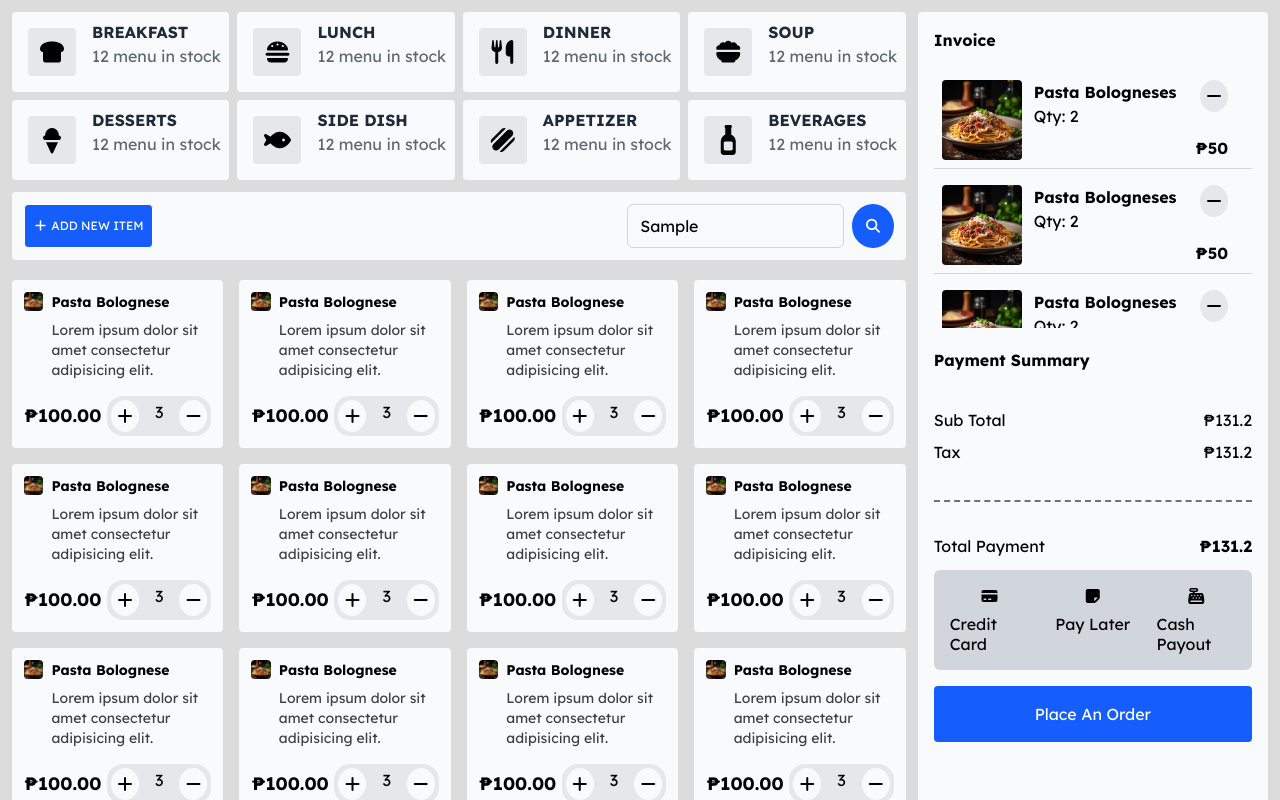
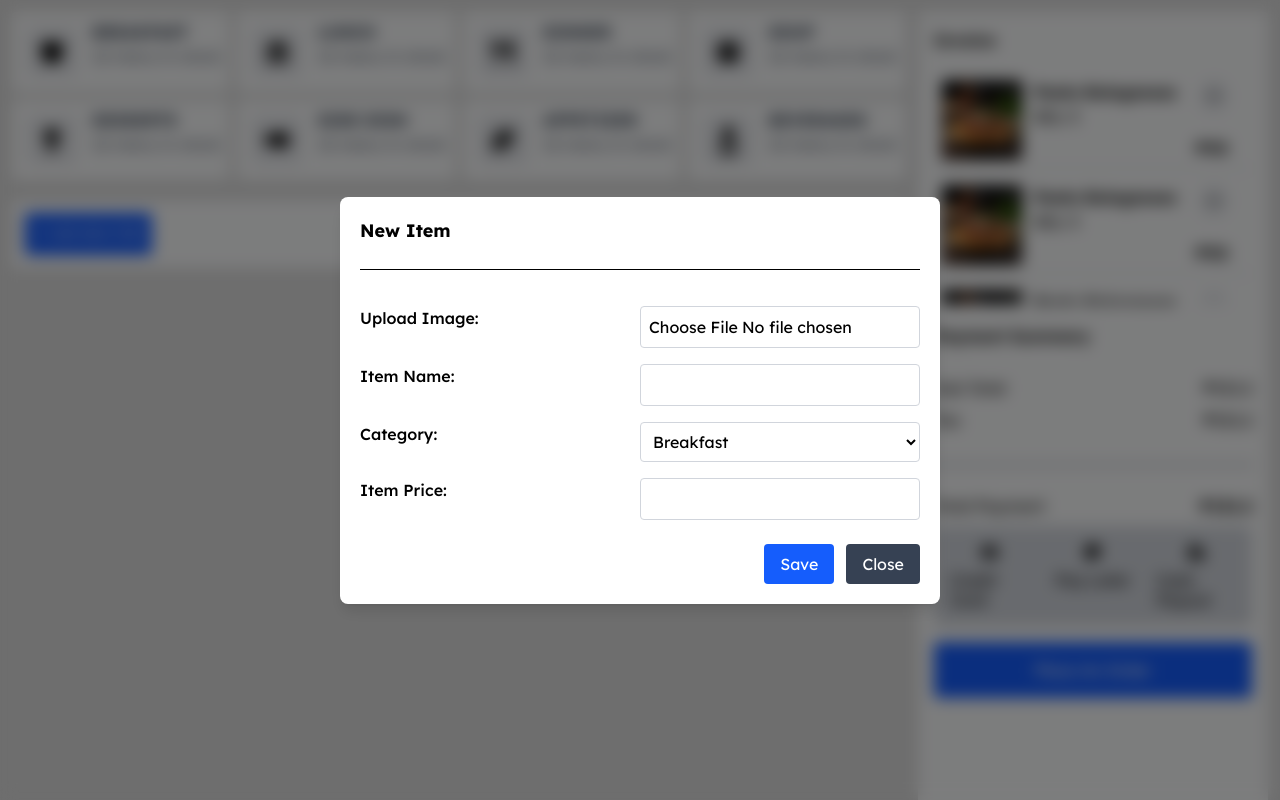
Before and after one commit to RommelAgasa/POS, a React (Vite) app: page / in a window 1280 px wide. Both pictures are taken after typing "Sample" into the empty fields and a click on the button "ADD NEW ITEM". Built offline with nearby package versions, Linux system fonts and the light colour scheme.

Commit message:
add modal

```diff
--- a/src/App.jsx
+++ b/src/App.jsx
@@ -6,7 +6,7 @@ import Invoice from './components/invoice';
 function App() {
   return (
     <div className="grid grid-cols-7 gap-3 p-3 overflow-hidden h-screen">
-      <div className='grid col-span-5 gap-3'>
+      <div className='col-span-5 gap-3'>
         <div>
           <Category />
         </div>
--- /dev/null
+++ b/src/components/form.tsx
@@ -0,0 +1,91 @@
+import { useState } from "react";
+
+type FormProps = {
+    onCLose(): void;
+}
+
+
+export default function AddNewItemForm({onCLose} : FormProps) {
+  const [selectedFile, setSelectedFile] = useState<File | null>(null);
+
+  function handleFileChange(e: React.ChangeEvent<HTMLInputElement>) {
+    if (e.target.files && e.target.files.length > 0) {
+      setSelectedFile(e.target.files[0]);
+    }
+  }
+
+  function handleSubmit(e: React.FormEvent<HTMLFormElement>) {
+    e.preventDefault();
+    if (selectedFile) {
+      console.log("File selected:", selectedFile);
+      // Example: upload using FormData
+      // const formData = new FormData();
+      // formData.append("image", selectedFile);
+      // await fetch("/api/upload", { method: "POST", body: formData });
+    } else {
+      alert("Please select a file first!");
+    }
+  }
+
+  return (
+    <form onSubmit={handleSubmit} className="space-y-3">
+      <div className="grid gap-4 ">
+        <div className="border-b"></div>
+        <div className="grid grid-cols-2 mt-5">
+            <label className="block mb-1 font-medium">Upload Image:</label>
+            <input
+            type="file"
+            accept="image/*"
+            onChange={handleFileChange}
+            className="block w-full border border-gray-300 rounded p-2"
+            />
+        </div>
+        <div className="grid grid-cols-2">
+            <label className="block mb-1 font-medium">Item Name:</label>
+            <input
+            type="text"
+            className="block w-full border border-gray-300 rounded p-2"
+            />
+        </div>
+        <div className="grid grid-cols-2">
+            <label className="block mb-1 font-medium">Category:</label>
+            <select className="block w-full border border-gray-300 rounded p-2">
+                <option value="Breakfast">Breakfast</option>
+                <option value="Lunch">Lunch</option>
+                <option value="Dinner">Dinner</option>
+            </select>
+        </div>
+        <div className="grid grid-cols-2">
+            <label className="block mb-1 font-medium">Item Price:</label>
+            <input
+            type="number"
+            className="block w-full border border-gray-300 rounded p-2"
+            />
+        </div>
+      </div>
+
+      <div className="flex gap-3 justify-end">
+        <button
+            type="submit"
+            className="mt-3 px-4 p-2 bg-blue-600 text-white rounded hover:bg-blue-700"
+        >
+            Save
+        </button>
+        <button onClick={onCLose} className="mt-3 px-4 p-2 bg-gray-700 text-white rounded hover:bg-gray-800">
+            Close
+        </button>
+      </div>
+
+      {selectedFile && (
+        <div className="mt-3">
+          <p className="text-sm text-gray-600">Preview:</p>
+          <img
+            src={URL.createObjectURL(selectedFile)}
+            alt="Preview"
+            className="mt-2 w-40 h-40 object-cover rounded border"
+          />
+        </div>
+      )}
+    </form>
+  );
+}
--- a/src/components/invoice.jsx
+++ b/src/components/invoice.jsx
@@ -32,7 +32,7 @@ export default function Invoice() {
         <div className="font-bold">
             Invoice
         </div>
-        <div className='grid gap-2 h-64 overflow-auto'>
+        <div className='grid gap-2 h-58 overflow-auto'>
             <OrderItems item_img={food_img} itemName="Pasta Bologneses" quantity={2} item_price={50}/>
             <OrderItems item_img={food_img} itemName="Pasta Bologneses" quantity={2} item_price={50}/>
             <OrderItems item_img={food_img} itemName="Pasta Bologneses" quantity={2} item_price={50}/>
@@ -45,7 +45,7 @@ export default function Invoice() {
         </div>
         <div className='grid gap-4'>
             <div className="font-bold">Payment Summary</div>
-            <div className='mt-4 flex justify-between'>
+            <div className='mt-2 flex justify-between'>
                 <div className='leading-8'>
                     <h1>Sub Total</h1>
                     <h1>Tax</h1>
@@ -55,13 +55,13 @@ export default function Invoice() {
                     <div>&#8369;131.2</div>
                 </div>
             </div>
-            <div className='border-t-2 border-gray-500 border-dashed w-4/4 mx-auto my-4'></div>
+            <div className='border-t-2 border-gray-500 border-dashed w-4/4 mx-auto my-3'></div>
             <div>
                 <div className='flex justify-between'>
                     <h1>Total Payment</h1>
                     <div className='font-bold'>&#8369;131.2</div>
                 </div>
-                <div className='p-1 bg-gray-300 rounded-md flex justify-center items-center mt-3'>
+                <div className='p-1 bg-gray-300 rounded-md flex justify-center items-center mt-2'>
                     <div className='grid grid-cols-3'>
                         <div className='flex gap-2 flex-col items-center hover:bg-gray-50 rounded-2xl p-3 leading-5 cursor-pointer'>
                             <span><i class="fa-solid fa-credit-card"></i></span>
--- /dev/null
+++ b/src/components/item-card.jsx
@@ -0,0 +1,38 @@
+function ItemCard({ img, itemName, desc, price }) {
+  return (
+    <div className="bg-gray-50 rounded-sm p-3">
+      <div className="flex gap-2">
+        <div>
+          {img && (
+            <img
+              src={img}
+              alt={itemName}
+              className="w-22 rounded-sm"
+            />
+          )}
+        </div>
+        <div>
+          <h1 className="font-bold mb-2 text-sm">{itemName}</h1>
+          <p className="w-40 text-sm opacity-75">{desc}</p>
+        </div>
+      </div>
+
+      <div className="mt-4 flex justify-between items-center">
+        <div className="text-lg font-bold">
+          <span>&#8369;{price}</span>
+        </div>
+        <div className="flex gap-4 bg-gray-200 rounded-2xl p-1">
+          <button className="bg-gray-50 rounded-[50%] p-1 cursor-pointer hover:bg-gray-100">
+            <i className="fa-solid fa-plus"></i>
+          </button>
+          <div id="quantity">3</div>
+          <button className="bg-gray-50 rounded-[50%] p-1 cursor-pointer hover:bg-gray-100">
+            <i className="fa-solid fa-minus"></i>
+          </button>
+        </div>
+      </div>
+    </div>
+  );
+}
+
+export default ItemCard;
--- a/src/components/menu.jsx
+++ b/src/components/menu.jsx
@@ -1,79 +1,40 @@
-import food_img from '../assets/img/fresh-pasta-with-hearty-bolognese-and-parmesan-cheese.jpg'
-
-function ItemCard(props){
-    const {img, itemName, desc, price} = props;
-
-    return (
-        <div className='bg-gray-50 rounded-sm p-3'>
-            <div className='flex gap-2'>
-                <div>
-                    {
-                        food_img &&
-                        <img src={food_img}
-                        className='w-22 rounded-sm'/>
-                    }
-                </div>
-                <div>
-                    <h1 className='font-bold mb-2 text-sm'>Pasta Bolognese</h1>
-                    <p className='w-40 text-sm opacity-75'>Lorem ipsum dolor sit amet consectetur adipisicing elit.</p>
-                </div>
-            </div>
-            <div className='mt-4 flex justify-between items-center'>
-                <div className='text-lg font-bold'>
-                    <span>&#8369;100.00</span>
-                </div>
-                <div className='flex gap-4 bg-gray-200 rounded-2xl p-1'>
-                    <button className='bg-gray-50 rounded-[50%] p-1 cursor-pointer hover:bg-gray-100'><i class="fa-solid fa-plus"></i></button>
-                    <div id='quantity'> 3 </div>
-                    <button className='bg-gray-50 rounded-[50%] p-1 cursor-pointer hover:bg-gray-100'><i class="fa-solid fa-minus"></i></button>
-                </div>
-            </div>
-        </div>
-    );
-}
-
+import { useState } from 'react';
+import ItemCard from './item-card';
+import Modal from './modal';
 
 export default function Menu(){
 
+  const [isOpen, setIsOpen] = useState(false);
+
   return (
-        <div className="grid gap-5">
-
-            {/** Add Button and Search */}
+    <div className="grid gap-5 mt-5">
+        {/* Add Button and Search */}
         <div className="flex justify-between bg-gray-50 rounded-sm p-3">
             <button className="uppercase text-xs cursor-pointer border p-2 rounded-sm
-                text-white bg-blue-600 hover:bg-blue-500 transition">
+            text-white bg-blue-600 hover:bg-blue-500 transition"
+            onClick={() => setIsOpen(true)}>
                 <i className="fa-solid fa-plus"></i> Add new item
             </button>
+            <Modal isOpen={isOpen} onClose={() => setIsOpen(false)}/>
             <div className="flex gap-2">
                 <input
                 type="text"
                 placeholder="Search items here..."
                 className="border border-gray-300 focus:border-blue-500 outline-none px-3 py-2 rounded-md w-full"
                 />
-                    <button className="bg-blue-600 text-white rounded-[50%] p-3 text-sm"><i class="fa-solid fa-magnifying-glass"></i></button>
+                <button className="bg-blue-600 text-white rounded-[50%] p-3 text-sm">
+                <i className="fa-solid fa-magnifying-glass"></i>
+                </button>
             </div>
         </div>
 
+        {/* Food Grid */}
         <div className="grid grid-cols-2 sm:grid-cols-3 md:grid-cols-4 gap-4 overflow-y-auto max-h-[600px]">
-                <ItemCard />
-                <ItemCard />
-                <ItemCard />
-                <ItemCard />
-                <ItemCard />
-                <ItemCard />
-                <ItemCard />
-                <ItemCard />
-                <ItemCard />
-                <ItemCard />
-                <ItemCard />
-                <ItemCard />
-                <ItemCard />
-                <ItemCard />
-                <ItemCard />
-                <ItemCard />
-                <ItemCard />
+        {
+            // Food Here
+        }
         </div>
-
     </div>
     );
+
 }
--- /dev/null
+++ b/src/components/modal.tsx
@@ -0,0 +1,32 @@
+import { createPortal } from "react-dom";
+import AddNewItemForm from "./form";
+
+
+type PropsModal = {
+    isOpen(): void;
+    onClose(): void;
+}
+
+
+export default function Modal({ isOpen, onClose} : PropsModal) {
+
+    if(!isOpen) return
+
+    return createPortal(
+        <>
+            <div className="fixed inset-0 bg-black/50 backdrop-blur-sm flex items-center justify-center">
+            <div className="bg-white p-5 rounded-lg flex flex-col w-[600px] shadow-lg">
+                <div className="flex justify-between items-center">
+                <h1 className="text-lg font-semibold">New Item</h1>
+                </div>
+                <div className="mt-6">
+                <AddNewItemForm onCLose={onClose} />
+                </div>
+            </div>
+            </div>
+        </>,
+        document.body
+    );
+
+
+}
```
Lines whose indentation alone changed are shown as unchanged.
